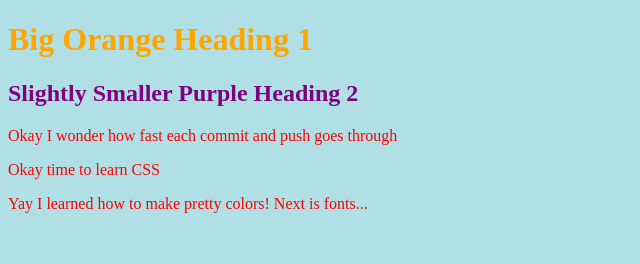
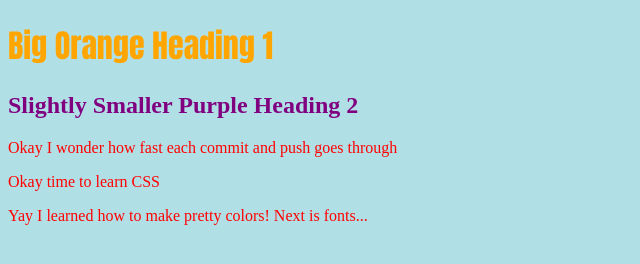
Before and after one commit to MasonLT199/Mason, a plain HTML site: page index.html in a window 1280 px wide. Shown: the whole page, without its empty margins (0-640 px from the left). Drawn offline with Linux system fonts and the light colour scheme.

Commit message:
After this I won't commit every little change, I will test on my computer first lol

```diff
--- a/masonStyles.css
+++ b/masonStyles.css
@@ -4,6 +4,7 @@ body {
 
 h1{
   color: orange;
+  font-family: Impact, Charcoal, sans-serif;
 }
 
 h2 {
```
